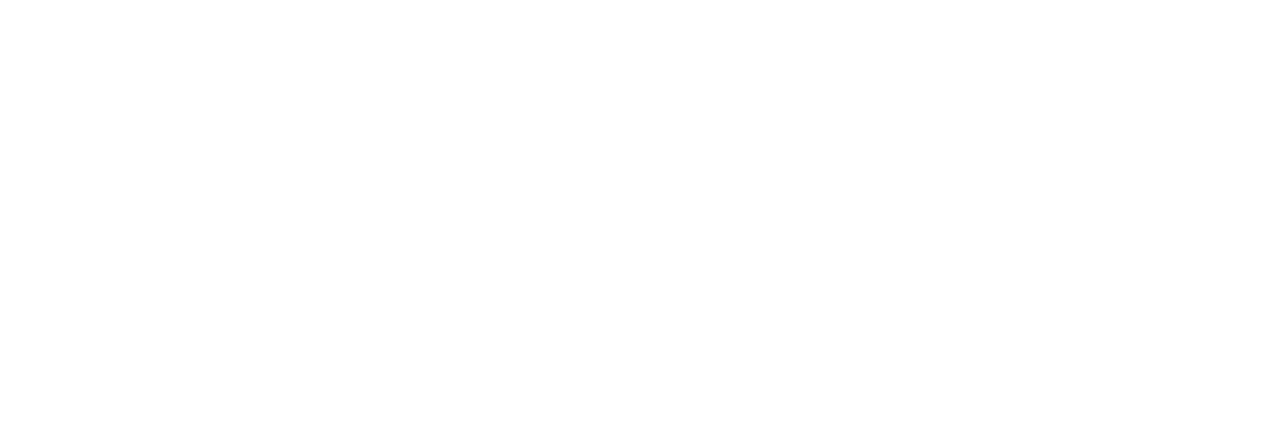
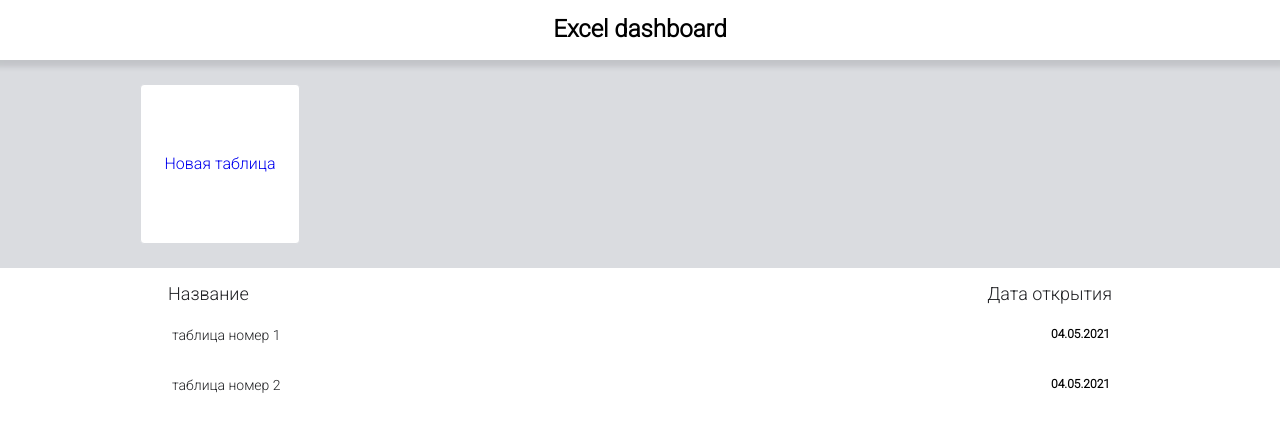
Before and after one commit to vladkvn/custom-excel, a website built with webpack: page src/index.html in a window 1280 px wide. Built offline with nearby package versions, Linux system fonts and the light colour scheme.

Commit message:
Minor refactoring

```diff
--- a/package.json
+++ b/package.json
@@ -2,9 +2,8 @@
   "name": "custom-excel",
   "version": "1.0.0",
   "description": "",
-  "main": "webpack.config.js",
   "scripts": {
-    "start": "webpack serve --open --mode=production",
+    "start": "webpack serve --open --mode=development",
     "build": "webpack --mode=production"
   },
   "repository": {
@@ -25,7 +24,6 @@
     "@babel/preset-env": "^7.13.15",
     "babel-loader": "^8.2.2",
     "copy-webpack-plugin": "^8.1.1",
-    "core-js": "^3.9.0",
     "css-loader": "^5.2.4",
     "eslint": "^7.25.0",
     "eslint-config-google": "^0.14.0",
@@ -40,7 +38,6 @@
     "webpack-dev-server": "^3.11.2"
   },
   "dependencies": {
-    "@babel/polyfill": "^7.12.1",
     "material-design-icons": "^3.0.1",
     "normalize.css": "^8.0.1"
   }
--- a/src/index.html
+++ b/src/index.html
@@ -9,6 +9,34 @@
 </head>
 <body>
 <div id="app" class="container">
+    <div class="dashboard">
+        <div class="dashboard__header">
+            <h1>Excel dashboard</h1>
+        </div>
+        <div class="dashboard__new">
+            <div class="dashboard__view">
+                <a class="dashboard__create" href="#">
+                    Новая таблица
+                </a>
+            </div>
+        </div>
+        <div class="dashboard__table dashboard__view">
+            <div class="dashboard__list-header">
+                <span>Название</span>
+                <span>Дата открытия</span>
+            </div>
+            <ul class="dashboard__list">
+                <li class="dashboard__item">
+                    <a href="#">таблица номер 1</a>
+                    <strong>04.05.2021</strong>
+                </li>
+                <li class="dashboard__item">
+                    <a href="#">таблица номер 2</a>
+                    <strong>04.05.2021</strong>
+                </li>
+            </ul>
+        </div>
+    </div>
 </div>
 </body>
 </html>
--- a/src/index.js
+++ b/src/index.js
@@ -1,5 +1 @@
-import './scss/index.scss';
-import 'core-js/stable';
-import 'regenerator-runtime/runtime';
-
 console.log('something!!!!');
--- /dev/null
+++ b/src/main.js
@@ -0,0 +1,4 @@
+import './scss/index.scss';
+import 'core-js/stable';
+
+console.log('something2');
--- a/src/scss/_mixins.scss
+++ b/src/scss/_mixins.scss
@@ -1,3 +1,5 @@
+@import 'variables';
+
 @mixin button($color: $default_color, $active-color: $default_active-color, $hover-bg-color: #e2e2e2) {
   $clicked-color: $hover-bg-color;
   height: 100%;
--- a/src/scss/_variables.scss
+++ b/src/scss/_variables.scss
@@ -1,7 +1,7 @@
 $header-height: 34px;
 $default_color: #68a1de;
 $default-hover-color: #558bba;
-$default_active-color: #3c638d;
+$default-active-color: #3c638d;
 $hover-element-border: 1px solid #26AEFF;
 $focus-element-border: 2px solid #26AEFF;
 $toolbar-height: 26px;
--- a/src/scss/dashboard.scss
+++ b/src/scss/dashboard.scss
@@ -2,7 +2,10 @@
 @import 'mixins';
 
 .dashboard {
-  &__header {
+
+}
+
+.dashboard__header {
   position: fixed;
   left: 0;
   right: 0;
@@ -13,16 +16,15 @@
   align-items: center;
   background-color: #ffffff;
   box-shadow: 0 2px 5px 5px rgba(60, 64, 67, .15);
-    z-index: 1000;
 }
 
-  &__new {
+.dashboard__new {
   margin-top: $dashboard-height;
   padding: 1.5rem;
   background-color: #dadce0;
 }
 
-  &__create{
+.dashboard__create{
   display: flex;
   align-items: center;
   justify-content: space-around;
@@ -33,25 +35,24 @@
   border: 1px solid #dadce0;
   font-size: 1rem;
   text-decoration: none;
-    //color: #000000;
-  }
-
-  &__create:hover {
-    background-color: #ced1d4;
-    border-color: #26AEFF;
   cursor: pointer;
 }
 
-  &__view {
+.dashboard__create:hover {
+  background-color: #ced1d4;
+  border-color: #26AEFF;
+}
+
+.dashboard__view {
   max-width: 1000px;
   margin: 0 auto;
 }
 
-  &__table {
+.dashboard__table {
   padding: 1rem;
 }
 
-  &__list-header {
+.dashboard__list-header {
   display: flex;
   justify-content: space-between;
   color: #202124;
@@ -61,12 +62,12 @@
   padding: 0 12px;
 }
 
-  &__list{
+.dashboard__list{
   @include clear-list;
 }
 
 
-  &__item {
+.dashboard__item {
   display: flex;
   justify-content: space-between;
   align-items: center;
@@ -89,4 +90,3 @@
     }
   }
 }
-}
--- a/webpack.config.js
+++ b/webpack.config.js
@@ -9,11 +9,9 @@ module.exports = (env, argv) => {
     const isProd = argv.mode === 'production';
     const isDev = !isProd;
     const fileName = (postfix) => isDev ? `[name].bundle.${postfix}` : `[name].[contenthash].bundle.${postfix}`;
-    const config = {
+    return {
         context: path.resolve(__dirname, 'src'),
-        entry: {
-            main: './index.js'
-        },
+        entry: ['./main.js', './index.js'],
         output: {
             path: distFolder,
             filename: fileName('js'),
@@ -56,12 +54,11 @@ module.exports = (env, argv) => {
                     }
                 }
             ]
+        },
+        devServer: {
+            contentBase: './dist',
+            host: 'localhost',
+            port: '8085'
         }
     };
-    config.devServer = {
-        contentBase: './dist',
-        host: 'localhost',
-        port: '8083'
-    };
-    return config;
 };
```
Lines whose indentation alone changed are shown as unchanged.
